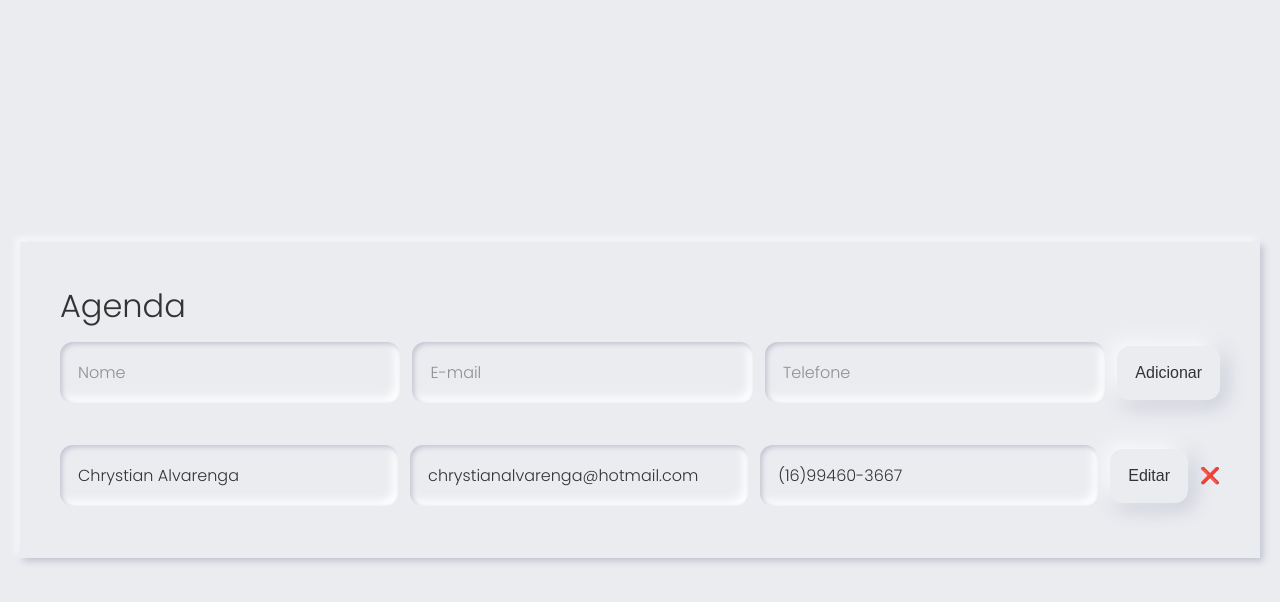
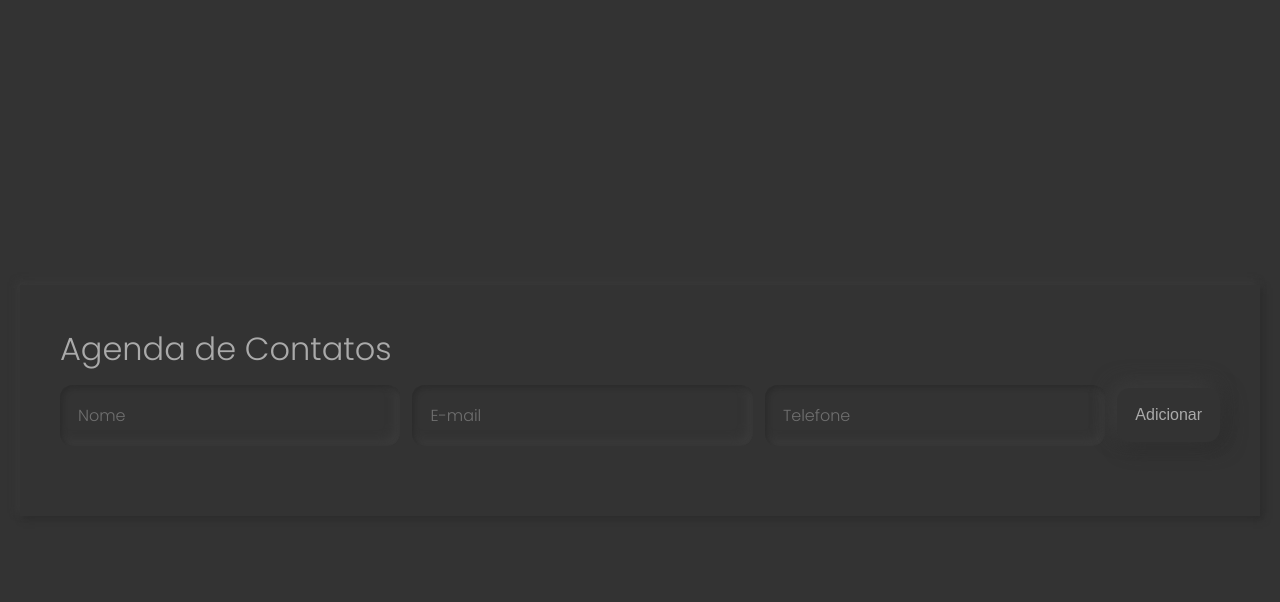
Before and after one commit to chrystian1370/Agenda, a Flask app: page / in a window 1280 px wide. Shown: the top 602 px of the page. Run offline with Flask 2, Linux system fonts and the light colour scheme; some libraries are stand-ins or nearby versions.

Commit message:
alterado para dark

```diff
--- a/main.py
+++ b/main.py
@@ -3,9 +3,9 @@ app = Flask('app')
 
 todos = [
   {
-    'title': 'Chrystian Alvarenga',
-    'category':'chrystianalvarenga@hotmail.com',
-    'telephone':'(16)99460-3667'
+    'name': 'Chrystian Alvarenga',
+    'email':'chrystianalvarenga@hotmail.com',
+    'phone':'(16)99460-3667'
   }
 ]
 
@@ -15,13 +15,13 @@ def index():
 
 @app.route('/create', methods=['POST'])
 def create():
-  title = request.form.get('title')
-  cat = request.form.get('category')
-  tel = request.form.get('telephone')
+  name = request.form.get('name')
+  email = request.form.get('email')
+  phone = request.form.get('phone')
   todos.append({
-    'title': title,
-    'category': cat,
-    'telephone': tel,
+    'name': name,
+    'email': email,
+    'phone': phone
   })
   return redirect('/')
 
@@ -33,12 +33,12 @@ def delete(index):
 
 @app.route('/update/<int:index>', methods=['POST'])
 def update(index):
-  title = request.form.get('title')
-  todos[index]['title'] = title
-  category = request.form.get('category')
-  todos[index]['category'] = category
-  telephone = request.form.get('telephone')
-  todos[index]['telephone'] = telephone
+  name = request.form.get('name')
+  todos[index]['name'] = name
+  email = request.form.get('email')
+  todos[index]['email'] = email
+  phone = request.form.get('phone')
+  todos[index]['phone'] = phone
   return redirect('/')
 
 # IMPORTANTE V
--- a/templates/index.html
+++ b/templates/index.html
@@ -4,18 +4,18 @@
   <meta charset="UTF-8">
   <meta http-equiv="X-UA-Compatible" content="IE=edge">
   <meta name="viewport" content="width=device-width, initial-scale=1.0">
-  <title>Agenda</title>
+  <title>Agenda de Contatos</title>
   <link rel="stylesheet" href="static/style.css">
   <link rel="stylesheet" href="static/neumorphism-ui.css">
 </head>
-<body class="light-mode">
+<body class="dark-mode">
   <div class="sul-box-raised-2 container">
-    <h1>Agenda</h1>
+    <h1>Agenda de Contatos</h1>
     <!-- Formulário de criação de TODO -->
     <form action="/create" method="POST">
-      <input class="sul-text-field" name="title" placeholder="Nome">
-      <input class="sul-text-field" name="category" placeholder="E-mail">
-      <input class="sul-text-field" name="tel" placeholder="Telefone">
+      <input class="sul-text-field" name="name" placeholder="Nome">
+      <input class="sul-text-field" name="email" placeholder="E-mail">
+      <input class="sul-text-field" name="phone" placeholder="Telefone">
       <button class="sul-btn" type="submit">
         Adicionar
       </button>
@@ -26,12 +26,12 @@
       {% for item in todos %}
         <li>
           {% if item.complete == True %}
-            <s>{{ item.title }}</s>
+            <s>{{ item.name }}</s>
           {% else %}
             <form action="/update/{{loop.index0}}" method="POST">
-              <input class="sul-text-field" name="title" value="{{item.title}}">
-              <input class="sul-text-field" name="category" value="{{item.category}}">
-              <input class="sul-text-field" name="telephone" value="{{item.telephone}}">
+              <input class="sul-text-field" name="name" value="{{item.name}}">
+              <input class="sul-text-field" name="email" value="{{item.email}}">
+              <input class="sul-text-field" name="phone" value="{{item.phone}}">
               <button class="sul-btn" type="submit">
                 Editar
               </button>
```
